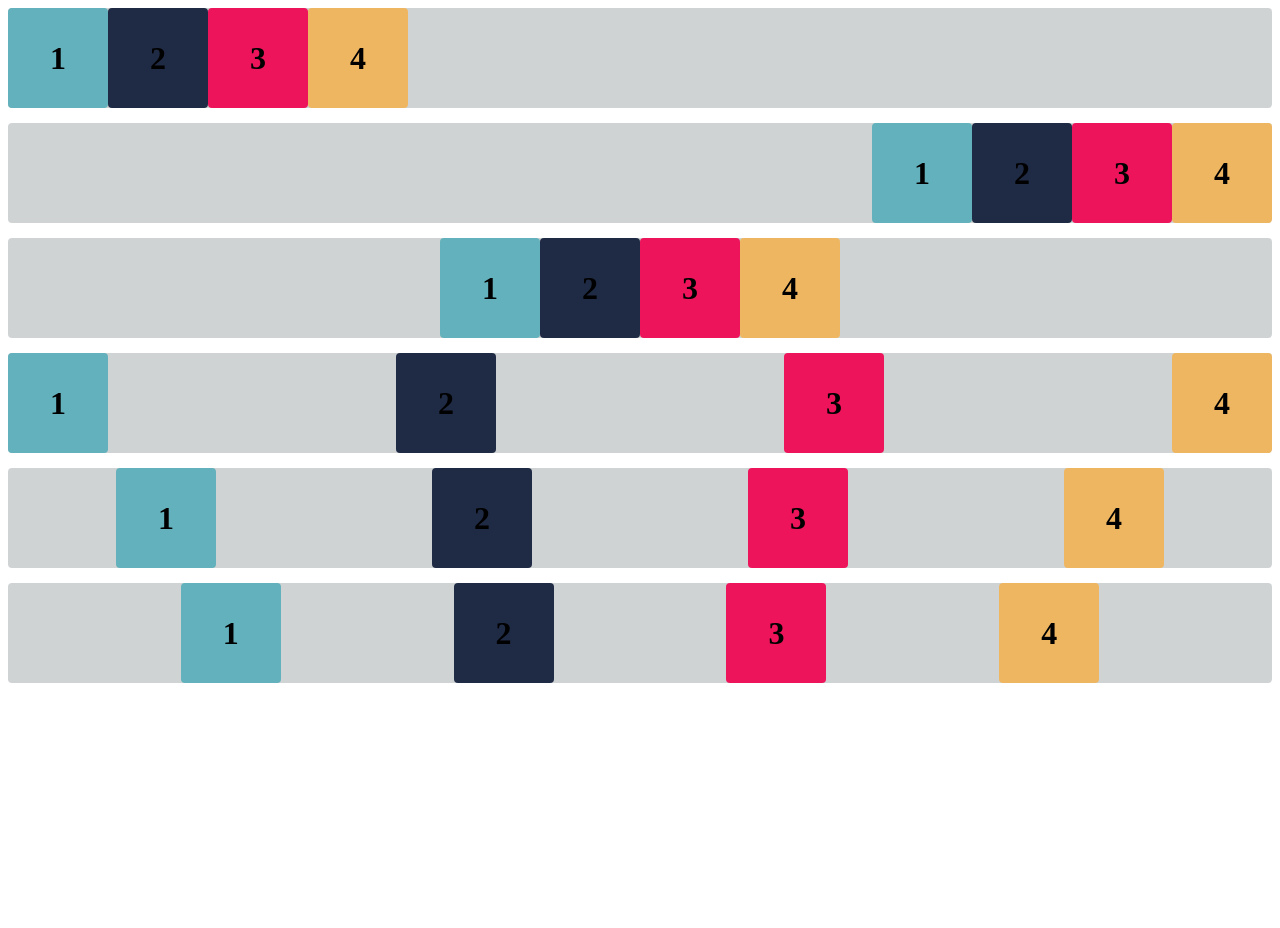
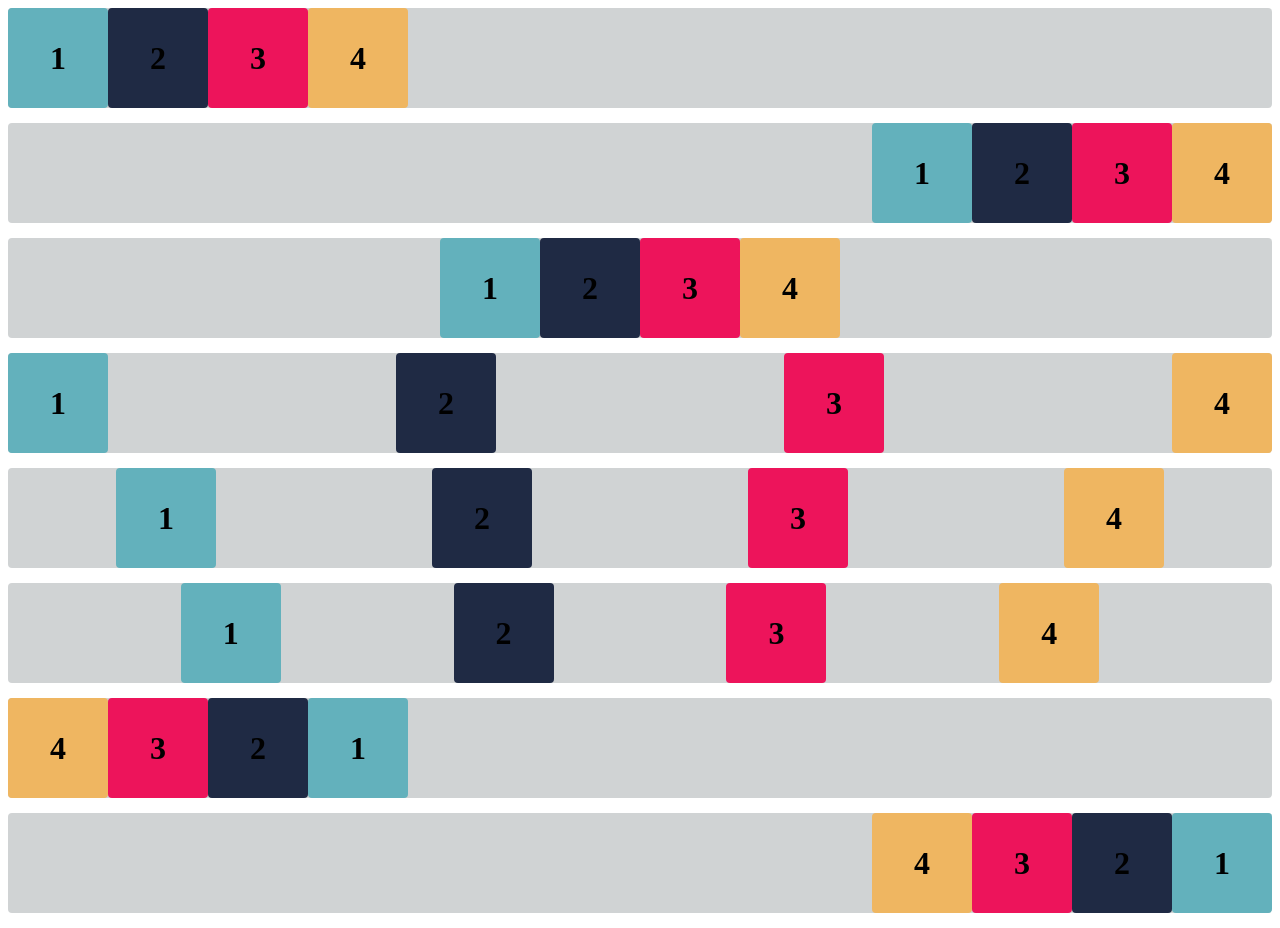
Before and after one commit to luca-sena/PesquisaeInovacao, a plain HTML site: page Exercicio_flexbox/index.html in a window 1280 px wide. Before the commit the page ends 800 px from the top, so only its background shows below. Drawn offline with Linux system fonts and the light colour scheme.

Commit message:
Adicionado o desafio

```diff
--- a/Exercicio_flexbox/estilo.css
+++ b/Exercicio_flexbox/estilo.css
@@ -54,14 +54,27 @@ h1 {
     display: flex;
     justify-content: space-between ;
 
+}
 
-}
 .container5 {
     display: flex;
     justify-content: space-around ;
 }
+
 .container6 {
     display: flex;
     justify-content: space-evenly ;
 
 }
+
+.containerDesafio1 {
+    display: flex;
+    flex-direction: row-reverse;
+    justify-content: left;
+}
+
+.containerDesafio2 {
+    display: flex;
+    flex-direction: row-reverse;
+
+}
--- a/Exercicio_flexbox/index.html
+++ b/Exercicio_flexbox/index.html
@@ -47,6 +47,18 @@
         <div class="flex-item box3"><h1>3</h1></div>
         <div class="flex-item box4"><h1>4</h1></div>
     </div>
+    <div class="base containerDesafio1">
+        <div class="flex-item box1"><h1>1</h1></div>
+        <div class="flex-item box2"><h1>2</h1></div>
+        <div class="flex-item box3"><h1>3</h1></div>
+        <div class="flex-item box4"><h1>4</h1></div>
+    </div>
+    <div class="base containerDesafio2">
+        <div class="flex-item box1"><h1>1</h1></div>
+        <div class="flex-item box2"><h1>2</h1></div>
+        <div class="flex-item box3"><h1>3</h1></div>
+        <div class="flex-item box4"><h1>4</h1></div>
+    </div>
 
 </body>
 
```
